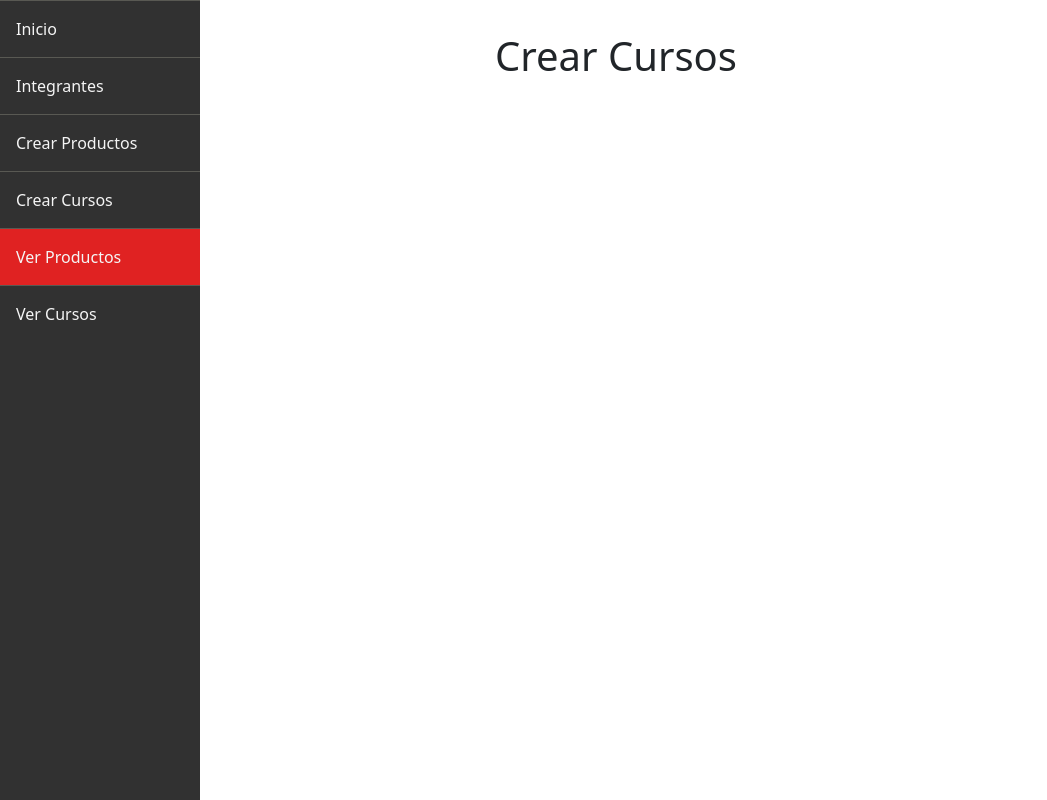
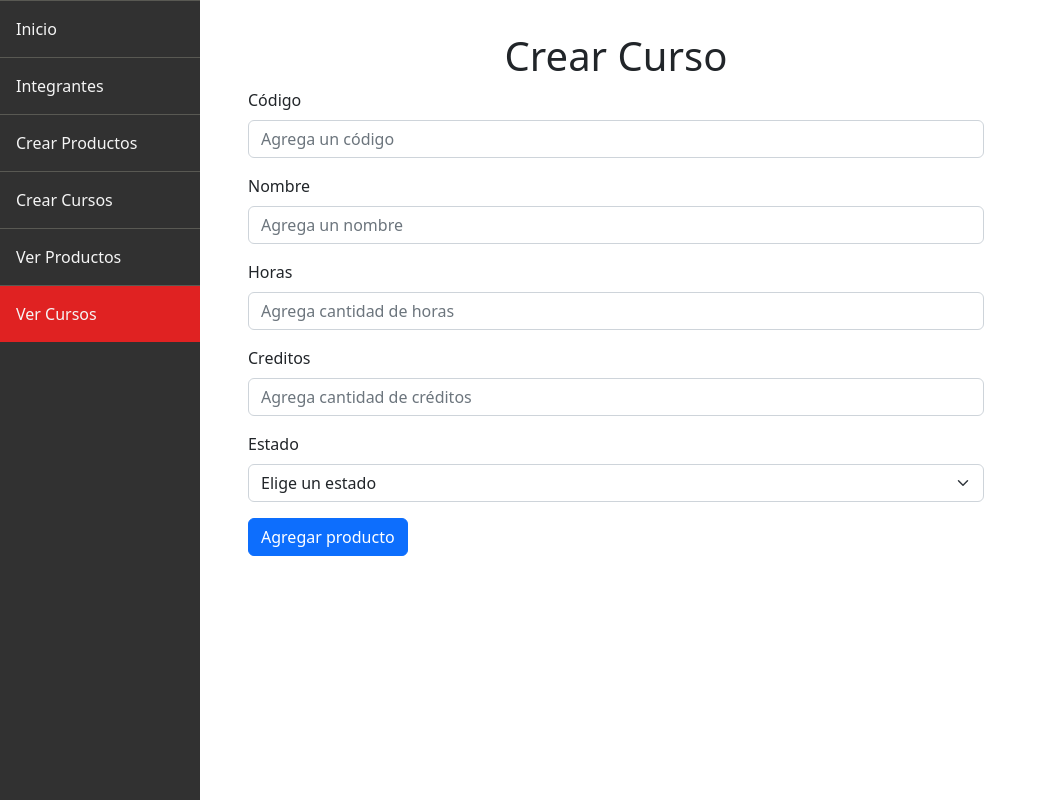
Before and after one commit to JfloresXc/FAM_EF, a Django app: page /crearcursos/ in a window 1280 px wide. Shown: the part 105-905 px from the top of the page, without its empty margins (0-1047 px from the left). Run offline with Django 4.2, Linux system fonts and the light colour scheme.

Commit message:
EF Parte03 - Curso - Apellido_Estudiante_03

```diff
--- a/FAM_EF/urls.py
+++ b/FAM_EF/urls.py
@@ -10,6 +10,7 @@ urlpatterns = [
     path('crearproductos/', views.crearproductos, name = "crearproductos"),
     path('crearcursos/', views.crearcursos, name = "crearcursos"),
     path('recibirproducto/', views.crear_producto, name = "recibirproducto"),
+    path('recibircurso/', views.crear_curso, name = "recibircurso"),
     path('cursos/', views.cursos, name = "cursos"),
     path('productos/', views.productos , name = "productos"),
 ]
--- a/miapp/templates/crear-curso.html
+++ b/miapp/templates/crear-curso.html
@@ -5,5 +5,38 @@
 {% endblock %}
 
 {% block content %}
-    <h1 class="h1 text-center">Crear Cursos</h1>
+    <h1 class="h1 text-center">Crear Curso</h1>
+
+    <form method="GET" action="/recibircurso/">
+      <div class="mb-3">
+        <label for="codigo" class="form-label">Código</label>
+        <input type="text" name="codigo" class="form-control" id="codigo"
+        placeholder="Agrega un código" required>
+      </div>
+      <div class="mb-3">
+        <label for="nombre" class="form-label">Nombre</label>
+        <input type="text" name="nombre" class="form-control" id="nombre"
+        placeholder="Agrega un nombre" required>
+      </div>
+      <div class="mb-3">
+        <label for="horas" class="form-label">Horas</label>
+        <input type="number" name="horas" class="form-control" id="horas"
+        placeholder="Agrega cantidad de horas" required>
+      </div>
+      <div class="mb-3">
+        <label for="creditos" class="form-label">Creditos</label>
+        <input type="number" name="creditos" class="form-control" id="creditos"
+        placeholder="Agrega cantidad de créditos" required>
+      </div>
+      <div class="mb-3">
+        <label for="estado" class="form-label">Estado</label>
+        <select class="form-select" id="estado" name="estado" required>
+          <option selected>Elige un estado</option>
+          <option value="A">Activo</option>
+          <option value="D">Desactivo</option>
+        </select>
+      </div>
+
+      <button type="submit" class="btn btn-primary">Agregar producto</button>
+    </form>
 {% endblock %}
--- a/miapp/templates/layout.html
+++ b/miapp/templates/layout.html
@@ -41,10 +41,10 @@
 					<li class="">
 						<a href="{% url 'crearcursos' %}">Crear Cursos</a>
 					</li>
-					<li class="active">
+					<li class="">
 						<a href="{% url 'productos' %}">Ver Productos</a>
 					</li>
-					<li class="">
+					<li class="active">
 						<a href="{% url 'cursos' %}">Ver Cursos</a>
 					</li>
 				</ul>
--- a/miapp/views.py
+++ b/miapp/views.py
@@ -2,6 +2,7 @@ from django.http import HttpResponse
 from django.shortcuts import redirect, render, HttpResponse
 from django.http import HttpResponseRedirect
 from miapp.models import Producto
+from miapp.models import Curso
 from django.contrib import messages
 
 # from .forms import CourseForm
@@ -23,10 +24,6 @@ def crearcursos(request):
 
 def crearproductos(request):
     return render(request, 'crear-producto.html')
-
-def cursos(request):
-    # cursos = Course.objects.raw('SELECT * FROM miapp_course')
-    return render(request, 'cursos.html', {'cursos': []})
 
 def formularioCurso(request):
     return render(request, 'curso-agregar.html')
@@ -55,9 +52,35 @@ def crear_producto(request):
 
     return redirect('/crearproductos/')
 
+def crear_curso(request):
+    # RECIBE DATOS DEL FORMULARIO
+    codigo = request.GET['codigo']
+    nombre = request.GET['nombre']
+    horas = request.GET['horas']
+    creditos = request.GET['creditos']
+    estado = request.GET['estado']
+    # CREAR OBJETO
+    curso = Curso(
+        codigo = codigo,
+        nombre = nombre,
+        horas = horas,
+        creditos = creditos,
+        estado = estado
+    )
+    # GUARDA OBJETO
+    curso.save()
+    # MUESTRA MENSAJE FLASH
+    messages.add_message(request, messages.SUCCESS, "Curso agregado con éxito")
+
+    return redirect('/crearcursos/')
+
 def productos(request):
     productos = Producto.objects.raw('SELECT * FROM miapp_producto')
     return render(request, 'productos.html', {'productos': productos})
 
+def cursos(request):
+    cursos = Curso.objects.raw('SELECT * FROM miapp_curso')
+    return render(request, 'cursos.html', {'cursos': cursos})
+
 def agregarCarrera(request):
     return render(request, 'carrera-agregar.html')
```
Also changed, not shown: miapp/models.py (+8 -0 lines), miapp/templates/cursos.html (+6 -7 lines), db.sqlite3, miapp/migrations/0002_curso_alter_producto_fecha_registro_and_more.py (added).
